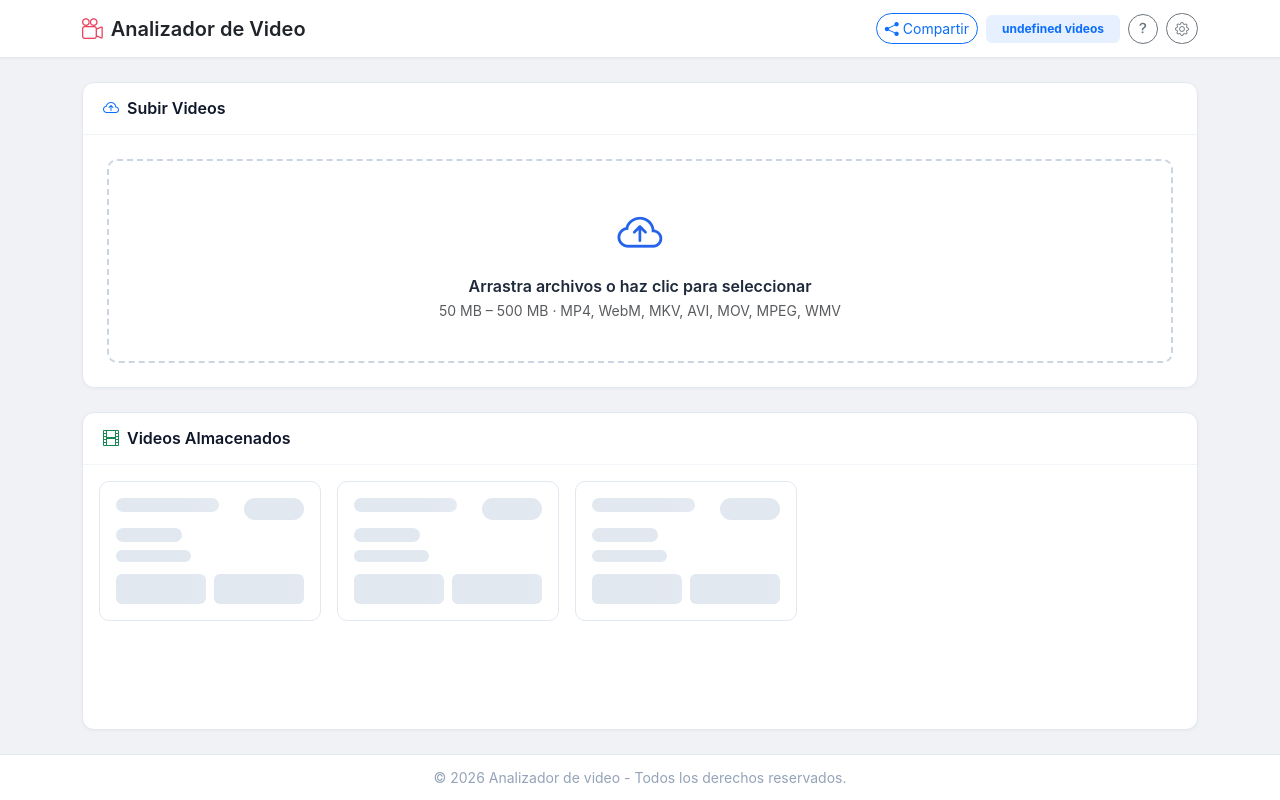
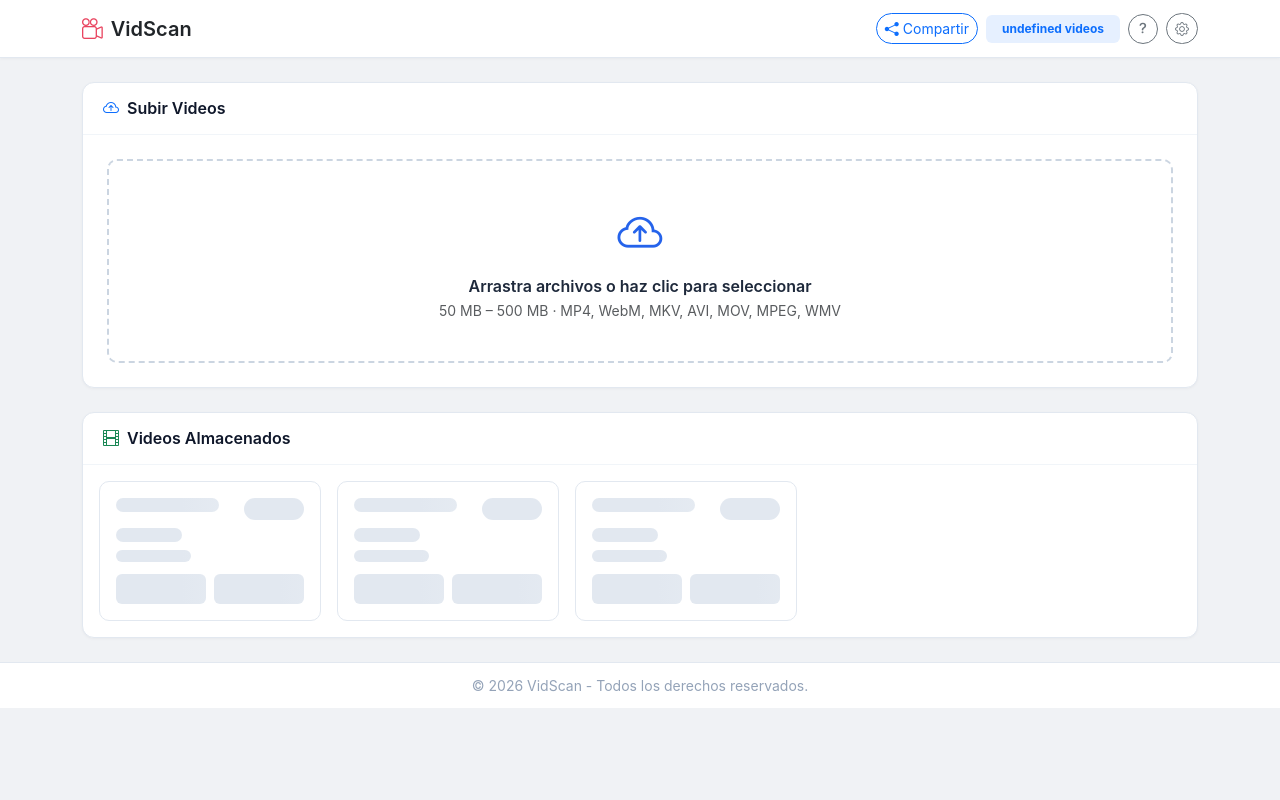
Before and after one commit to jeironpro/analizador-video, a Flask app: template templates/index.html in a window 1280 px wide. Run offline with Flask 3, Linux system fonts and the light colour scheme; the template is opened without the code that fills it, so the values that code supplies are empty; some libraries are stand-ins or nearby versions.

Commit message:
Mejoras de diseño

```diff
--- a/static/app.js
+++ b/static/app.js
@@ -184,7 +184,7 @@
     });
   }
 
-  function handleFiles(files) {
+  async function handleFiles(files) {
     const valid = [];
     for (const f of files) {
       if (f.size < MIN_FILE_SIZE) {
@@ -202,30 +202,24 @@
     progressBar.classList.remove('d-none');
     progressFill.style.width = '0%';
 
-    let done = 0;
-    valid.forEach((file, i) => {
-      uploadWithRetry(file)
-        .then(() => {
-          done++;
-          if (done === valid.length) {
+    let ok = 0, err = 0;
+    for (const file of valid) {
+      progressFill.style.width = '0%';
+      try {
+        await uploadWithRetry(file);
+        ok++;
+      } catch (_) {
+        err++;
+      }
+    }
     setTimeout(() => {
       progressBar.classList.add('d-none');
       progressFill.style.width = '0%';
     }, 300);
-            showToast(valid.length + ' archivo' + (valid.length !== 1 ? 's' : '') + ' subido' + (valid.length !== 1 ? 's' : '') + ' correctamente', 'success');
+    if (ok > 0) {
+      showToast(ok + ' archivo' + (ok !== 1 ? 's' : '') + ' subido' + (ok !== 1 ? 's' : '') + ' correctamente', 'success');
       loadQueue();
     }
-        })
-        .catch(() => {
-          done++;
-          if (done === valid.length) {
-            setTimeout(() => {
-              progressBar.classList.add('d-none');
-              progressFill.style.width = '0%';
-            }, 300);
-          }
-        });
-    });
   }
 
   // ───────── Queue ─────────
@@ -378,6 +372,7 @@
   }
 
   function renderQueue(items) {
+    queueContainer.querySelectorAll('.skeleton-queue').forEach(el => el.remove());
     const existingIds = new Set(items.map(i => i.temp_id));
     let activeCount = 0;
 
--- a/static/style.css
+++ b/static/style.css
@@ -1,10 +1,8 @@
 html, body {
-  height: 100%;
-  overflow: hidden;
+  height: auto;
+  overflow: auto;
 }
 body {
-  display: flex;
-  flex-direction: column;
   background: #f0f2f5;
   color: #1e293b;
   font-family: 'Inter', -apple-system, BlinkMacSystemFont, 'Segoe UI', Roboto, sans-serif;
@@ -15,22 +13,6 @@ body {
   background: #fff !important;
   border-bottom: 1px solid #e2e8f0;
   box-shadow: 0 1px 3px rgba(0,0,0,.04);
-  flex-shrink: 0;
-}
-
-/* Scrollable main area */
-.main-scroll {
-  flex: 1;
-  min-height: 0;
-  display: flex;
-  flex-direction: column;
-  overflow: hidden;
-}
-.main-scroll > .container {
-  display: flex;
-  flex-direction: column;
-  overflow: hidden;
-  height: 100%;
 }
 .min-h-0 {
   min-height: 0;
--- a/templates/404.html
+++ b/templates/404.html
@@ -3,7 +3,7 @@
 <head>
   <meta charset="UTF-8">
   <meta name="viewport" content="width=device-width, initial-scale=1.0">
-  <title>404 - No encontrado</title>
+  <title>VidScan - 404</title>
   <link href="https://cdn.jsdelivr.net/npm/bootstrap@5.3.5/dist/css/bootstrap.min.css" rel="stylesheet">
   <link href="https://cdn.jsdelivr.net/npm/bootstrap-icons@1.11.3/font/bootstrap-icons.css" rel="stylesheet">
   <link rel="stylesheet" href="/static/style.css">
--- a/templates/500.html
+++ b/templates/500.html
@@ -3,7 +3,7 @@
 <head>
   <meta charset="UTF-8">
   <meta name="viewport" content="width=device-width, initial-scale=1.0">
-  <title>500 - Error interno</title>
+  <title>VidScan - 500</title>
   <link href="https://cdn.jsdelivr.net/npm/bootstrap@5.3.5/dist/css/bootstrap.min.css" rel="stylesheet">
   <link href="https://cdn.jsdelivr.net/npm/bootstrap-icons@1.11.3/font/bootstrap-icons.css" rel="stylesheet">
   <link rel="stylesheet" href="/static/style.css">
--- a/templates/index.html
+++ b/templates/index.html
@@ -3,7 +3,7 @@
 <head>
   <meta charset="UTF-8">
   <meta name="viewport" content="width=device-width, initial-scale=1.0">
-  <title>Analizador de Video</title>
+  <title>VidScan</title>
   <link rel="icon" type="image/svg+xml" href="/static/favicon.svg">
   <link href="https://cdn.jsdelivr.net/npm/bootstrap@5.3.5/dist/css/bootstrap.min.css" rel="stylesheet">
   <link href="https://cdn.jsdelivr.net/npm/bootstrap-icons@1.11.3/font/bootstrap-icons.css" rel="stylesheet">
@@ -14,10 +14,10 @@
 <nav class="navbar navbar-custom">
   <div class="container d-flex justify-content-between align-items-center">
 
-    <span class="navbar-brand mb-0 d-flex align-items-center gap-2 fw-semibold text-dark">
-      <i class="bi bi-camera-reels" style="color:#e94560;font-size:1.3rem"></i>
-      Analizador de Video
-    </span>
+      <span class="navbar-brand mb-0 d-flex align-items-center gap-2 fw-semibold text-dark">
+        <i class="bi bi-camera-reels" style="color:#e94560;font-size:1.3rem"></i>
+        VidScan
+      </span>
 
     <!-- Desktop (≥576px) -->
     <div class="d-none d-sm-flex align-items-center gap-2">
@@ -89,24 +89,24 @@
     </div>
 
     <!-- Queue -->
-    <div class="card-custom mt-4 d-flex flex-column d-none flex-shrink-0" id="queueCard" style="max-height: 35vh;">
-      <div class="card-header-custom d-flex justify-content-between align-items-center flex-shrink-0">
+    <div class="card-custom mt-4 d-none" id="queueCard">
+      <div class="card-header-custom d-flex justify-content-between align-items-center">
         <h5 class="mb-0 d-flex align-items-center gap-2">
           <i class="bi bi-list-task text-warning"></i> Cola de Procesamiento
         </h5>
         <span class="badge bg-warning bg-opacity-25 text-warning px-3 py-2" id="queueCount">0</span>
       </div>
-      <div class="p-3 overflow-y-auto min-h-0" id="queueContainer"></div>
+      <div class="p-3" id="queueContainer"></div>
     </div>
 
     <!-- Videos -->
-    <div class="card-custom mt-4 d-flex flex-column flex-grow-1 min-h-0">
-      <div class="card-header-custom flex-shrink-0">
+    <div class="card-custom mt-4">
+      <div class="card-header-custom">
         <h5 class="mb-0 d-flex align-items-center gap-2">
           <i class="bi bi-film text-success"></i> Videos Almacenados
         </h5>
       </div>
-      <div class="p-3 overflow-y-auto flex-grow-1 min-h-0">
+      <div class="p-3">
         <div class="video-grid" id="videoContainer">
           <div class="empty-state">
             <i class="bi bi-film"></i>
@@ -121,7 +121,7 @@
 
 <footer class="footer-custom">
   <div class="container text-center">
-    <p class="small mb-0">&copy; 2026 Analizador de video - Todos los derechos reservados.</p>
+    <p class="small mb-0">&copy; 2026 VidScan - Todos los derechos reservados.</p>
   </div>
 </footer>
 
@@ -134,7 +134,7 @@
         <button class="btn-close" data-bs-dismiss="modal"></button>
       </div>
       <div class="modal-body">
-        <p><strong>Analizador de Video</strong> permite subir archivos de video, escanearlos con ClamAV y analizar sus metadatos y codecs mediante ffprobe.</p>
+        <p><strong>VidScan</strong> permite subir archivos de video, escanearlos con ClamAV y analizar sus metadatos y codecs mediante ffprobe.</p>
         <h6 class="fw-semibold mt-3">Flujo</h6>
         <ol class="small mb-0">
           <li>Subí uno o más videos (50–500 MB cada uno, formatos: MP4, WebM, MKV, AVI, MOV, MPEG, WMV).</li>
@@ -144,6 +144,7 @@
         </ol>
         <h6 class="fw-semibold mt-3">Sesiones</h6>
         <p class="small mb-0">Cada navegador genera una sesión anónima identificada por un código de 8 caracteres. Podés compartir el enlace para que otras personas vean los mismos videos. Las sesiones expiran tras 7 días de inactividad.</p>
+        <p class="small mb-0 mt-2"><i class="bi bi-hdd"></i> El almacenamiento total disponible es de 5 GB.</p>
       </div>
     </div>
   </div>
```
Also changed, not shown: tests/test_integration.py (+1 -1 lines), README.md. Lines whose indentation alone changed are shown as unchanged.
